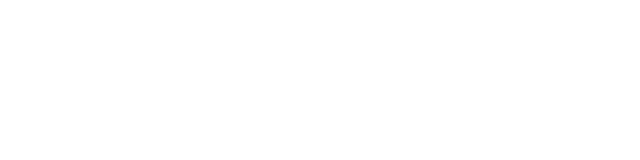
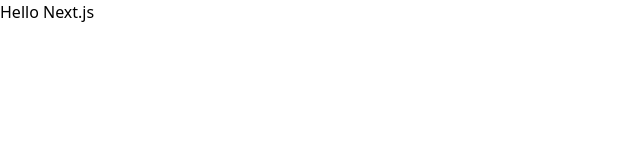
Before and after one commit to AravindMurgan/Google_Next.js_TailwindCss_React, a Next.js app: page / in a window 1280 px wide. Shown: the top 160 px of the page, without its empty margins (0-640 px from the left). Built offline with nearby package versions, Linux system fonts and the light colour scheme.

Commit message:
Next.js-inital setup

```diff
--- a/pages/index.js
+++ b/pages/index.js
@@ -7,6 +7,8 @@
 				<title>Create Next App</title>
 				<link rel='icon' href='/favicon.ico' />
 			</Head>
+      <h1>Hello Next.js</h1>
 		</div>
+
 	);
 }
```
